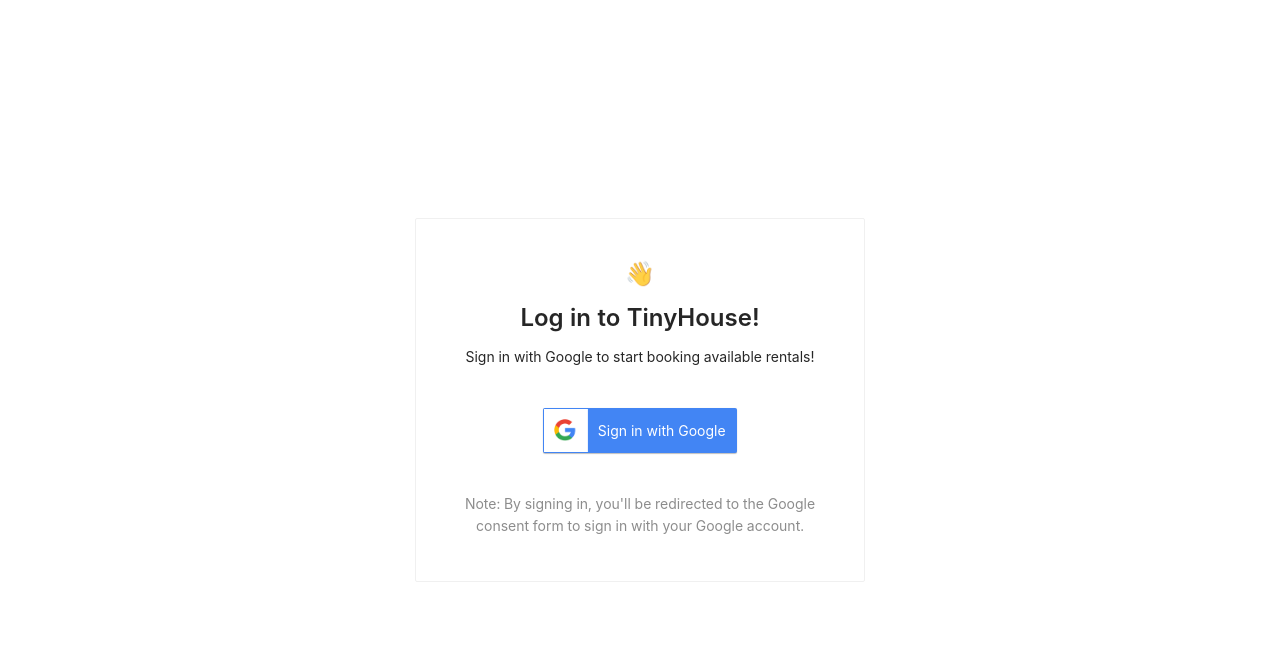
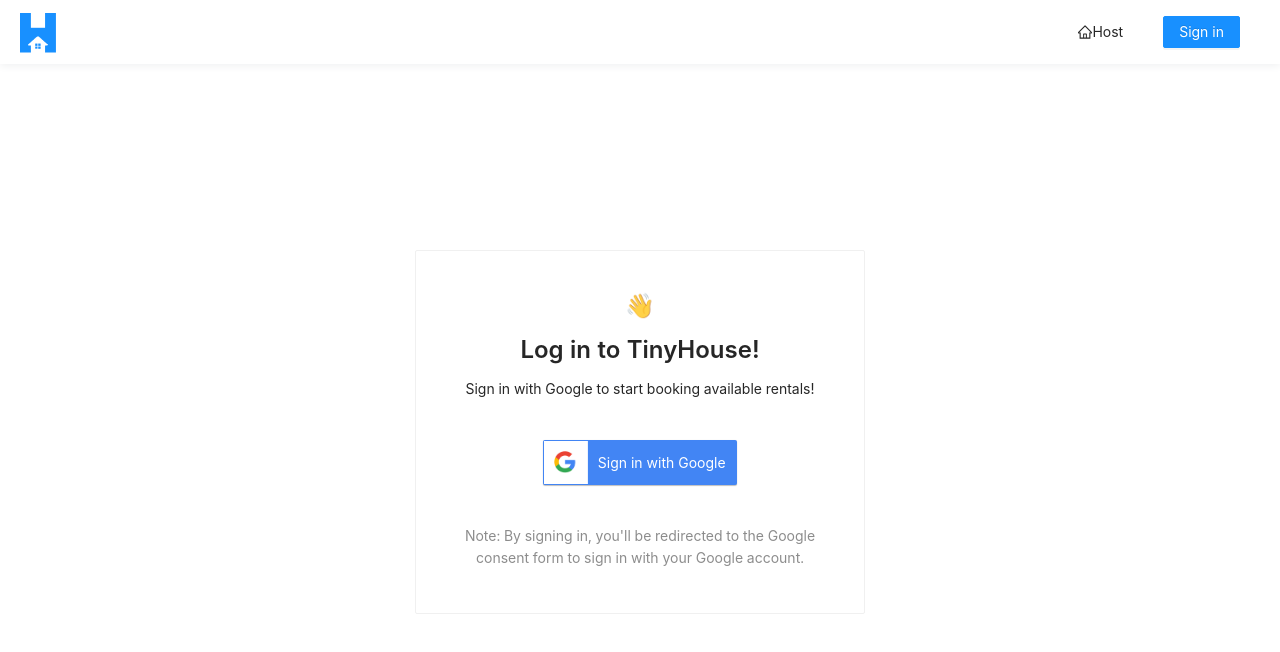
Before and after one commit to aurelticot/tinyhouse, a React (Create React App) app in the folder client/: page /login in a window 1280 px wide. Shown: the top 652 px of the page. Built offline with nearby package versions, Linux system fonts and the light colour scheme.

Commit message:
add the AppHeader on the client

```diff
--- a/client/src/index.tsx
+++ b/client/src/index.tsx
@@ -3,8 +3,8 @@
 import { BrowserRouter as Router, Switch, Route } from "react-router-dom";
 import ApolloClient from "apollo-boost";
 import { ApolloProvider } from "@apollo/react-hooks";
-import { Layout } from "antd";
-import { Home, Host, Listing, Listings, Login, User, NotFound } from "./sections";
+import { Affix, Layout } from "antd";
+import { AppHeader, Home, Host, Listing, Listings, Login, User, NotFound } from "./sections";
 import { Viewer } from "./lib/types";
 import * as serviceWorker from "./serviceWorker";
 import "./styles/index.css";
@@ -23,11 +23,13 @@
 
 const App = () => {
   const [viewer, setViewer] = useState<Viewer>(initialViewer);
-  console.log(viewer);
 
   return (
     <Router>
       <Layout id="app">
+        <Affix offsetTop={0} className="app__affix-header">
+          <AppHeader viewer={viewer} setViewer={setViewer} />
+        </Affix>
         <Switch>
           <Route exact path="/" component={Home} />
           <Route exact path="/host" component={Host} />
--- /dev/null
+++ b/client/src/sections/AppHeader/components/MenuItems/index.tsx
@@ -0,0 +1,69 @@
+import React from "react";
+import { Link } from "react-router-dom";
+import { Avatar, Button, Menu } from "antd";
+import { HomeOutlined, UserOutlined, LogoutOutlined } from "@ant-design/icons";
+import { useMutation } from "@apollo/react-hooks";
+import { LOG_OUT } from "../../../../lib/graphql/mutations";
+import { LogOut as LogOutData } from "../../../../lib/graphql/mutations/LogOut/__generated__/LogOut";
+import { displaySuccessNotification, displayErrorMessage } from "../../../../lib/utils";
+import { Viewer } from "../../../../lib/types";
+
+const { Item, SubMenu } = Menu;
+
+interface Props {
+  viewer: Viewer;
+  setViewer: (viewer: Viewer) => void;
+}
+
+export const MenuItems = ({ viewer, setViewer }: Props) => {
+  const [logOut] = useMutation<LogOutData>(LOG_OUT, {
+    onCompleted: (data) => {
+      if (data?.logOut) {
+        setViewer(data.logOut);
+        displaySuccessNotification("You've successfully logged out!");
+      }
+    },
+    onError: () => {
+      displayErrorMessage("Sorry! We weren't able to log you out. Please try again later!");
+    },
+  });
+
+  const handleLogOut = () => {
+    logOut();
+  };
+  const subMenuLogin =
+    viewer.id && viewer.avatar ? (
+      <SubMenu title={<Avatar src={viewer.avatar} />}>
+        <Item key="/user">
+          <Link to={`/user/${viewer.id}`}>
+            <UserOutlined />
+            Profile
+          </Link>
+        </Item>
+        <Item key="logout">
+          <div onClick={handleLogOut}>
+            <LogoutOutlined />
+            Log out
+          </div>
+        </Item>
+      </SubMenu>
+    ) : (
+      <Item>
+        <Link to="/login">
+          <Button type="primary">Sign in</Button>
+        </Link>
+      </Item>
+    );
+
+  return (
+    <Menu mode="horizontal" selectable={false} className="menu">
+      <Item key="/host">
+        <Link to="/host">
+          <HomeOutlined />
+          Host
+        </Link>
+      </Item>
+      {subMenuLogin}
+    </Menu>
+  );
+};
--- /dev/null
+++ b/client/src/sections/AppHeader/components/index.ts
@@ -0,0 +1 @@
+export * from "./MenuItems";
--- /dev/null
+++ b/client/src/sections/AppHeader/index.tsx
@@ -0,0 +1,32 @@
+import React from "react";
+import { Link } from "react-router-dom";
+import { Layout } from "antd";
+import { MenuItems } from "./components";
+import { Viewer } from "../../lib/types";
+
+// Import assets
+import logo from "./assets/tinyhouse-logo.png";
+
+interface Props {
+  viewer: Viewer;
+  setViewer: (viewer: Viewer) => void;
+}
+
+const { Header } = Layout;
+
+export const AppHeader = ({ viewer, setViewer }: Props) => {
+  return (
+    <Header className="app-header">
+      <div className="app-header__logo-search-section">
+        <div className="app-header__logo">
+          <Link to="/">
+            <img src={logo} alt="App logo" />
+          </Link>
+        </div>
+      </div>
+      <div className="app-header__menu-section">
+        <MenuItems viewer={viewer} setViewer={setViewer} />
+      </div>
+    </Header>
+  );
+};
--- a/client/src/sections/index.ts
+++ b/client/src/sections/index.ts
@@ -1,3 +1,4 @@
+export * from "./AppHeader";
 export * from "./Home";
 export * from "./Host";
 export * from "./Listing";
```
Also changed, not shown: client/src/sections/AppHeader/assets/tinyhouse-logo.png (added).
